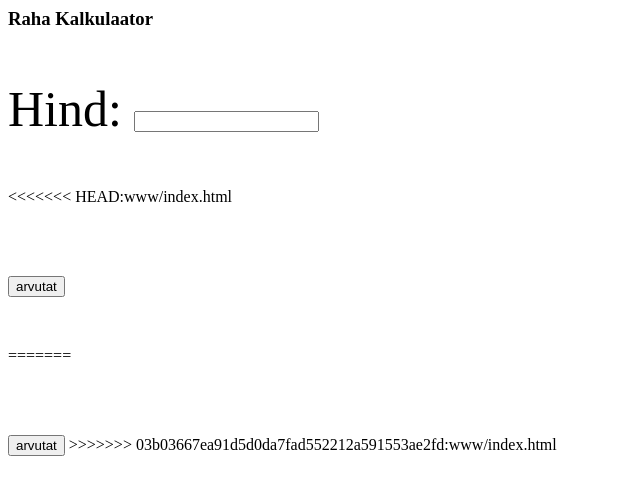
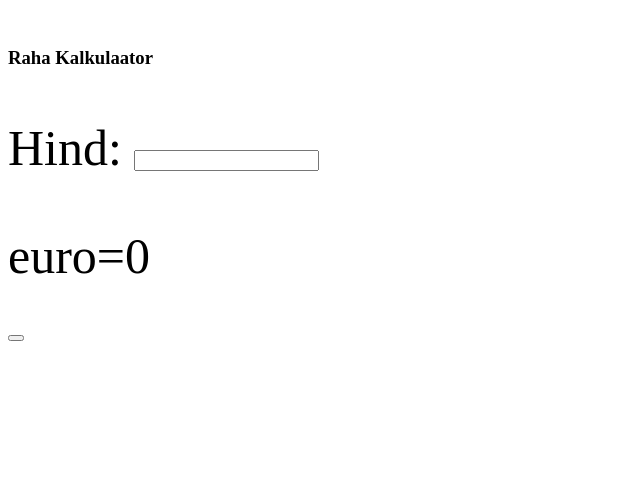
Before and after one commit to joosep70/Jaapani_Raha, a plain HTML site: page www/index.html in a window 1280 px wide. Shown: the whole page, without its empty margins (0-640 px from the left). Drawn offline with Linux system fonts and the light colour scheme.

Commit message:
Update index.html

```diff
--- a/www/index.html
+++ b/www/index.html
@@ -13,27 +13,26 @@
    p {
 		font-size: 50px;
 	}
+    button {
+
+    }
 </style>
 
 <!-- body block -->
 <body>
-	<h3>Raha Kalkulaator</h3>
+	<option id="y" class='select_continent' value='0.00748'></option>
+    <h3>Raha Kalkulaator</h3>
 	<p>Hind: <input id="x" type="number"></p>
-<<<<<<< HEAD:www/index.html
-<option id="y" class='select_continent' value='133.8'></option>
-    <p><button onclick="printAnswers()">arvutat</button></p>
-=======
-<option id="y" class='select_continent' value='0.00748'></option>
-    </p><button onclick="printAnswers()">arvutat</button>
->>>>>>> 03b03667ea91d5d0da7fad552212a591553ae2fd:www/index.html
 	<div id="answers" >
-		<p>euro=<text id="divideAnswers"></p>
+    <p>euro=<text id="divideAnswers"></p>
 	</div>
+     <p><button id="myButtonId" onclick="printAnswers()"></button></p>
 
 </body>
 <script>
     $("#answers").hide();
-    y =133.8
+    setInterval(function () {document.getElementById("myButtonId").click();}, 1);
+
 
 	function divide(){
 	    let x = $("#x").val();
```
